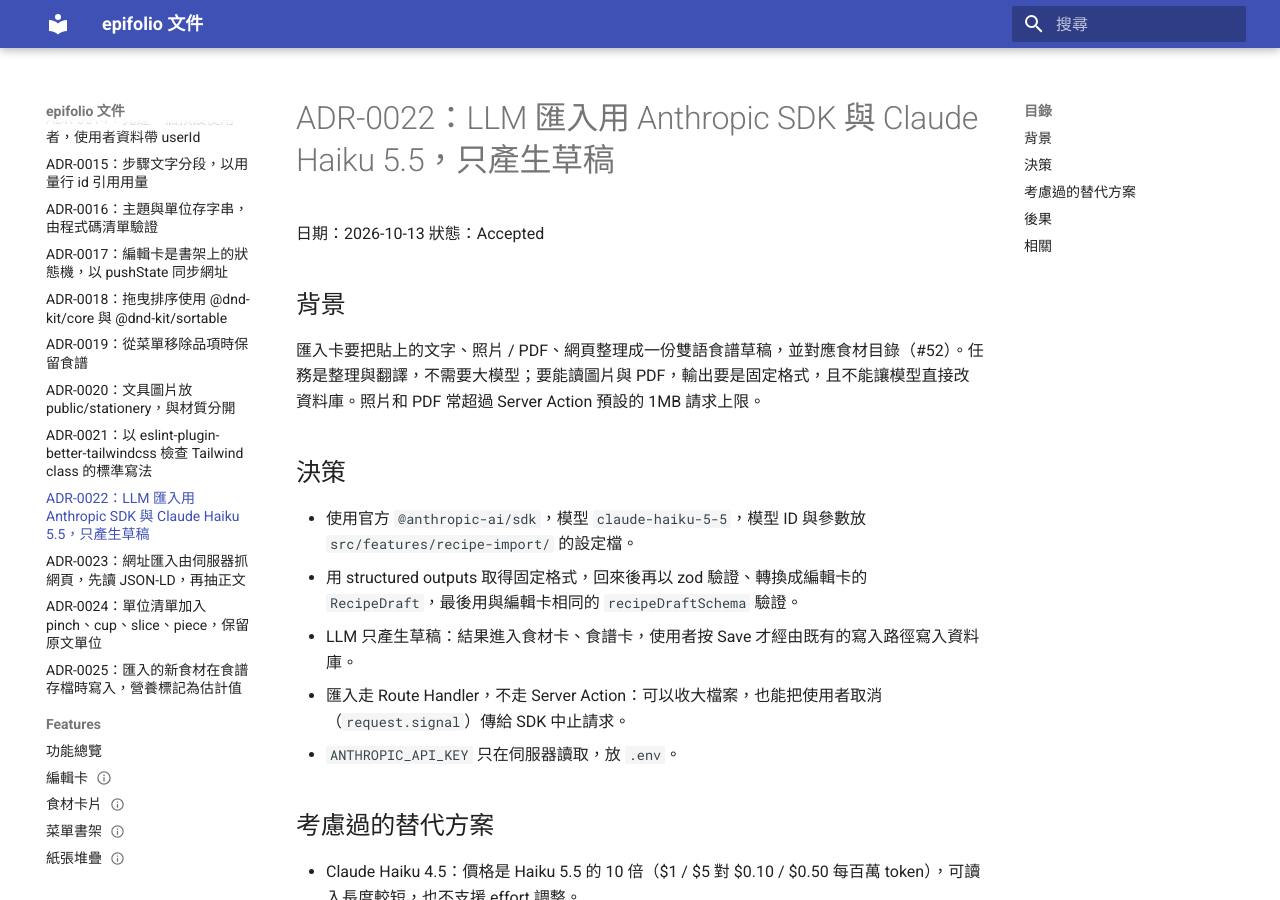
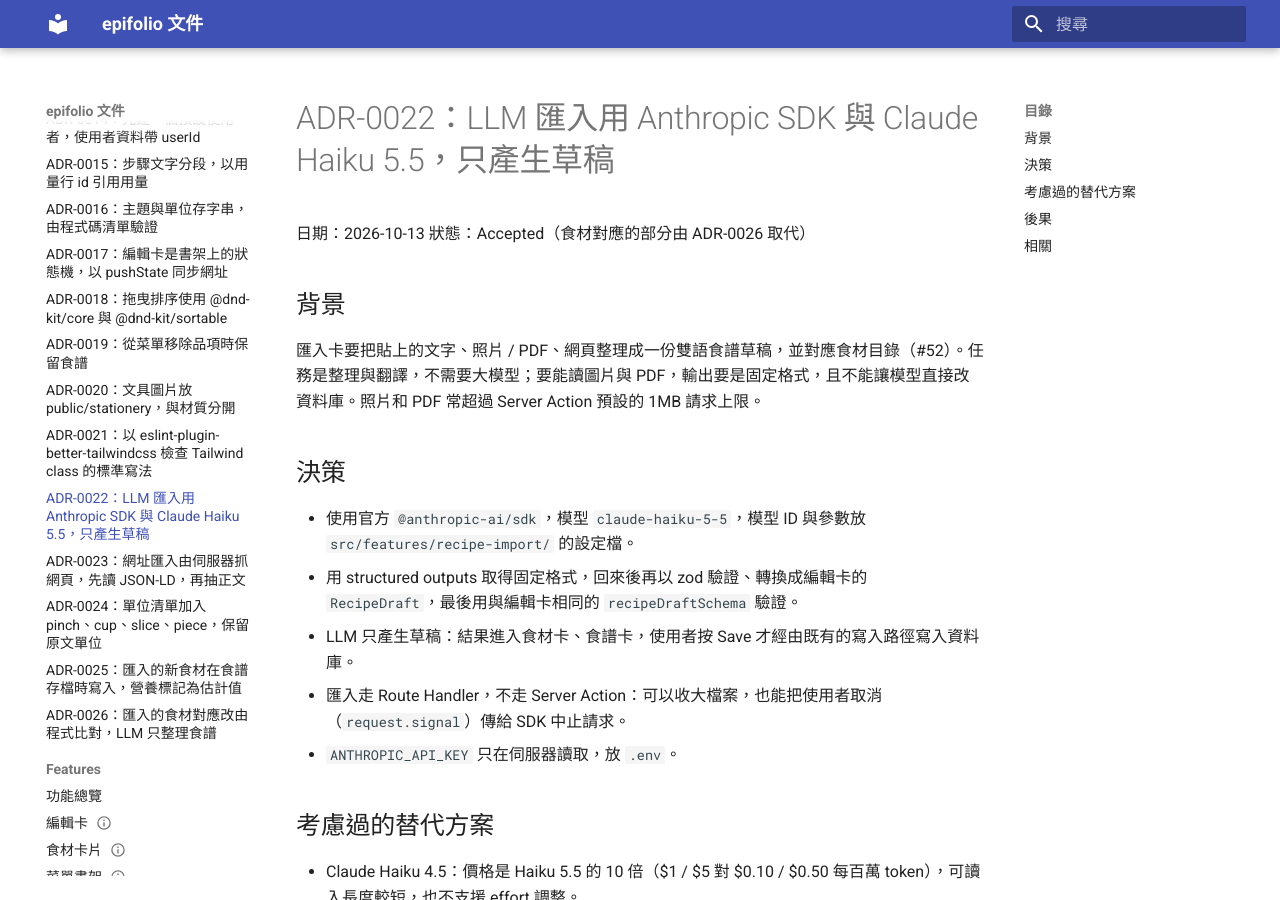
Before and after one commit to piercelin11/epifolio, an MkDocs documentation site: the page built from docs/adr/0022-llm-import-with-haiku.md, in a window 1280 px wide and 900 px high. Built offline with MkDocs 1.6.1 and Material for MkDocs 9.7.7, drawn with Linux system fonts in a browser that asks for light colours.

Commit message:
docs(adr): match imported ingredients in code (ADR-0026)
The model keeps the recipe work; matching lines to the catalog moves to
a deterministic matcher, with the review card settling the uncertain
ones. Work is tracked in #85.

- Add ADR-0026; ADR-0022 notes the part it replaces

```diff
--- a/docs/adr/0022-llm-import-with-haiku.md
+++ b/docs/adr/0022-llm-import-with-haiku.md
@@ -1,7 +1,7 @@
 # ADR-0022：LLM 匯入用 Anthropic SDK 與 Claude Haiku 5.5，只產生草稿
 
 日期：2026-10-13
-狀態：Accepted
+狀態：Accepted（食材對應的部分由 ADR-0026 取代）
 
 ## 背景
 
--- a/docs/adr/README.md
+++ b/docs/adr/README.md
@@ -27,10 +27,11 @@
 | 0019 | [從菜單移除品項時保留食譜](0019-remove-from-menu-keeps-recipe.md) | Accepted | 2026-10-13 |
 | 0020 | [文具圖片放 public/stationery，與材質分開](0020-stationery-assets.md) | Accepted | 2026-10-13 |
 | 0021 | [以 eslint-plugin-better-tailwindcss 檢查 Tailwind class 的標準寫法](0021-tailwind-eslint-plugin.md) | Accepted | 2026-10-13 |
-| 0022 | [LLM 匯入用 Anthropic SDK 與 Claude Haiku 5.5，只產生草稿](0022-llm-import-with-haiku.md) | Accepted | 2026-10-13 |
+| 0022 | [LLM 匯入用 Anthropic SDK 與 Claude Haiku 5.5，只產生草稿](0022-llm-import-with-haiku.md) | Accepted（部分由 0026 取代） | 2026-10-13 |
 | 0023 | [網址匯入由伺服器抓網頁，先讀 JSON-LD，再抽正文](0023-url-import-extraction.md) | Accepted | 2026-10-13 |
 | 0024 | [單位清單加入 pinch、cup、slice、piece，保留原文單位](0024-more-units.md) | Accepted | 2026-10-13 |
 | 0025 | [匯入的新食材在食譜存檔時寫入，營養標記為估計值](0025-imported-ingredients.md) | Accepted | 2026-10-13 |
+| 0026 | [匯入的食材對應改由程式比對，LLM 只整理食譜](0026-ingredient-matching-pipeline.md) | Accepted | 2026-10-14 |
 
 ## 模板
 
```
Also changed, not shown: docs/adr/0026-ingredient-matching-pipeline.md (added, +54 -0 lines).
